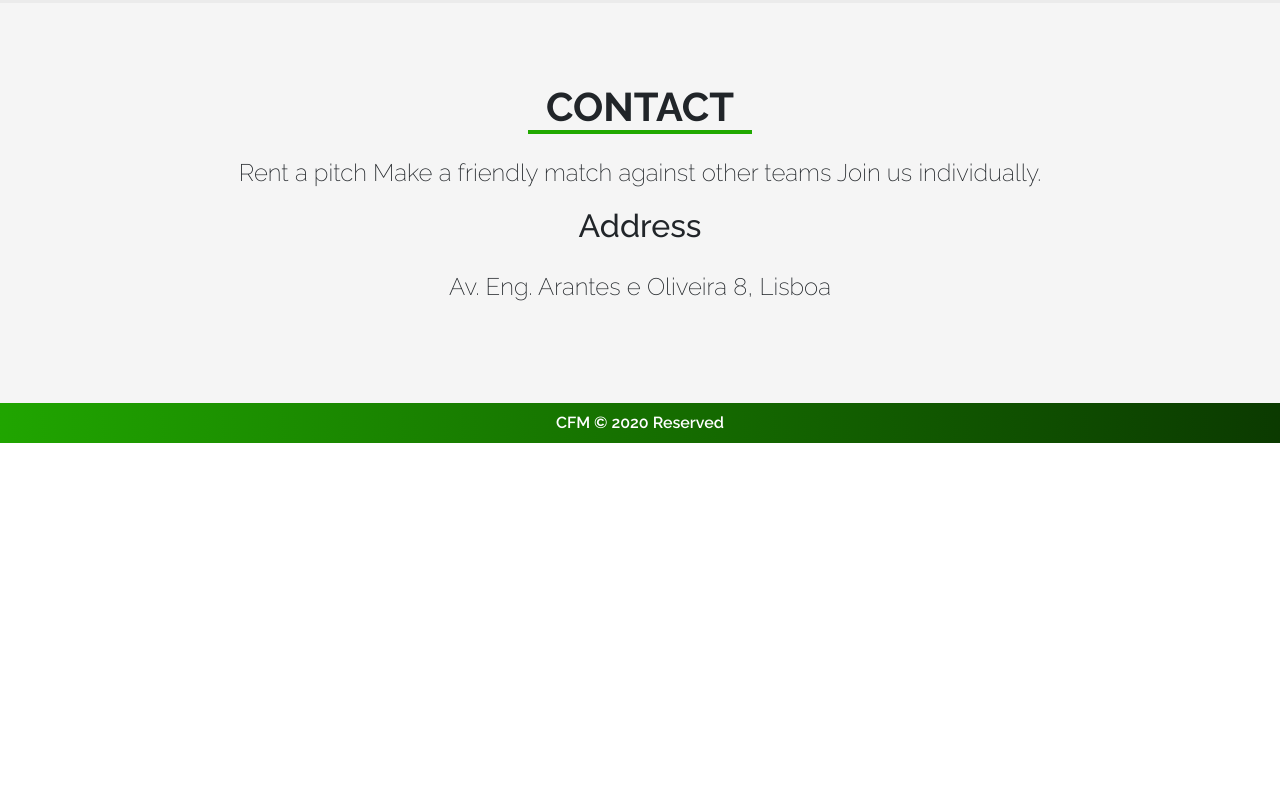
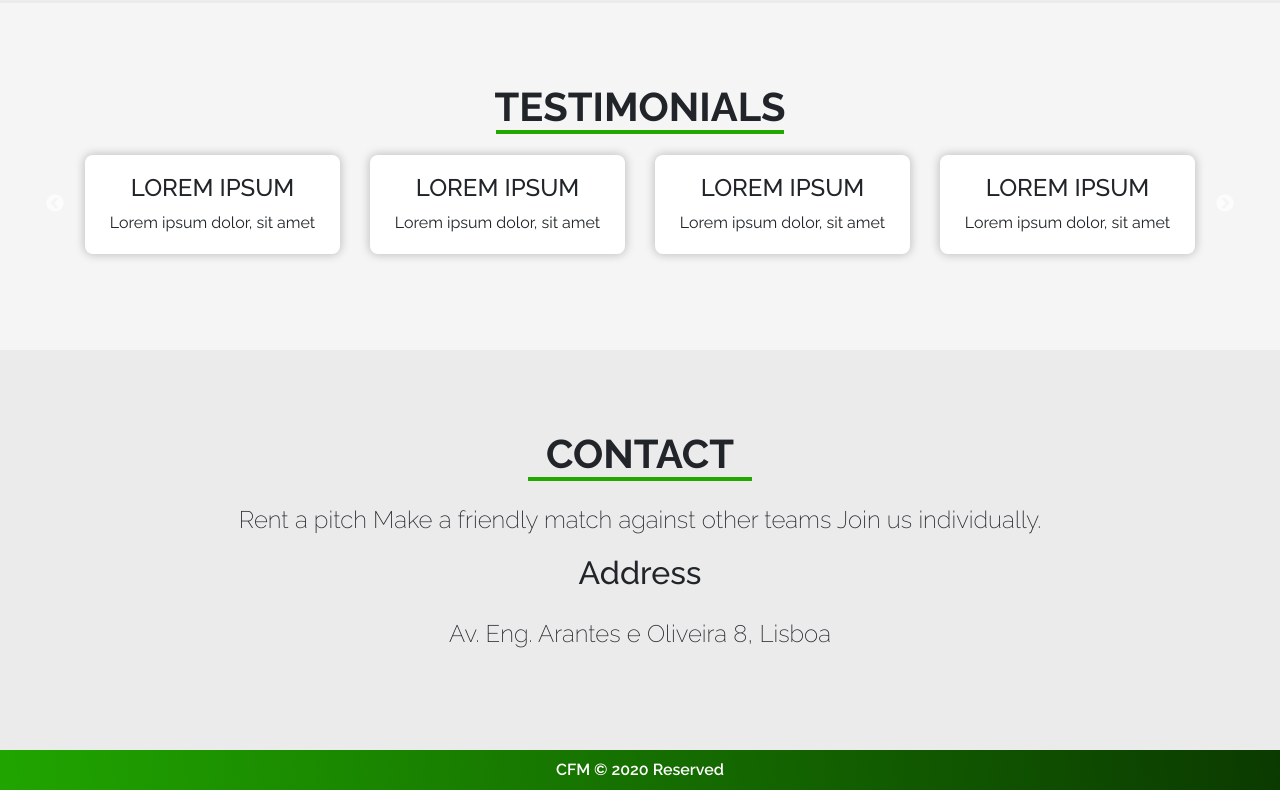
Before and after one commit to tawhidjony/cfm-landing-page, a website: page index.html in a window 1280 px wide. Shown: the part 2005-2795 px from the top of the page. Before the commit the page ends 2448 px from the top, so only its background shows below. Drawn offline with nearby package versions, Linux system fonts and the light colour scheme.

Commit message:
add testmonials

```diff
--- a/index.html
+++ b/index.html
@@ -153,6 +153,52 @@
         </div>
     </section>
      <!-- Services end -->
+     <!-- tesmonial start -->
+     <section class="testimonials-area">
+        <div class="container">
+
+          <div class="row">
+            <div class="col-md-12">
+              <h1 class="h1-title">testimonials</h1>
+            </div>
+          </div>
+
+          <div class="row testmonials-slider-area">
+            <div class="col-md-3">
+              <div class="testmonials-slider">
+                <h4>Lorem ipsum</h4>
+                <p>Lorem ipsum dolor, sit amet </p>
+              </div>
+            </div>
+            <div class="col-md-3">
+                <div class="testmonials-slider">
+                  <h4>Lorem ipsum</h4>
+                  <p>Lorem ipsum dolor, sit amet </p>
+                </div>
+            </div>
+            <div class="col-md-3">
+                <div class="testmonials-slider">
+                  <h4>Lorem ipsum</h4>
+                  <p>Lorem ipsum dolor, sit amet </p>
+                </div>
+            </div>
+            <div class="col-md-3">
+                <div class="testmonials-slider">
+                  <h4>Lorem ipsum</h4>
+                  <p>Lorem ipsum dolor, sit amet </p>
+                </div>
+            </div>
+            <div class="col-md-3">
+                <div class="testmonials-slider">
+                  <h4>Lorem ipsum</h4>
+                  <p>Lorem ipsum dolor, sit amet </p>
+                </div>
+            </div>
+          </div>
+
+        </div>
+     </section>
+     <!-- tesmonial end -->
     <!-- Services start -->
       <section id="contact" class="contact-area">
       <div class="container">
@@ -195,6 +241,45 @@
           slidesToShow: 1,
           slidesToScroll: 1,
         });
+        $('.testmonials-slider-area').slick({
+          autoplay: true,
+          autoplaySpeed: 3000,
+          infinite: true,
+          speed: 2000,
+          slidesToShow: 4,
+          slidesToScroll: 1,
+          responsive: [
+
+              {
+              breakpoint: 991,
+              settings: {
+                slidesToShow: 2,
+                slidesToScroll: 1
+              }
+              },
+            {
+              breakpoint: 767,
+              settings: {
+                slidesToShow: 1,
+                slidesToScroll: 1
+              }
+            },
+            {
+              breakpoint: 575,
+              settings: {
+                slidesToShow: 1,
+                slidesToScroll: 1
+              }
+            },
+            {
+              breakpoint: 480,
+              settings: {
+                slidesToShow: 1,
+                slidesToScroll: 1
+              }
+            }
+          ]
+        });
       });
 
       //stiky menu start--//
```
Also changed, not shown: assets/css/style.css.
